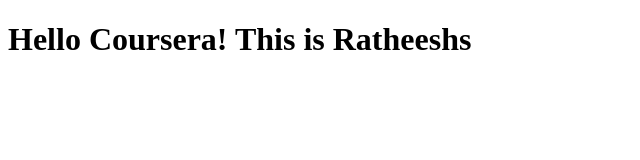
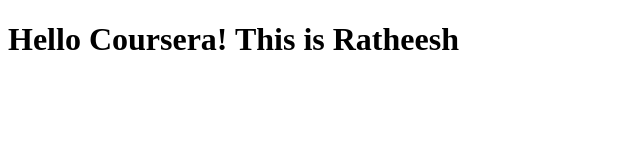
Before and after one commit to ratheeshrnair91/test-project, a plain HTML site: page NewProject/coursera-test.html in a window 1280 px wide. Shown: the full height of the page, 0-640 px from the left. Drawn offline with Linux system fonts and the light colour scheme.

Commit message:
Update coursera-test.html

```diff
--- a/NewProject/coursera-test.html
+++ b/NewProject/coursera-test.html
@@ -4,6 +4,6 @@
 	<title>Test Project</title>
 </head>
 <body>
-<h1>Hello Coursera! This is Ratheeshs</h1>
+<h1>Hello Coursera! This is Ratheesh</h1>
 </body>
 </html>
```
